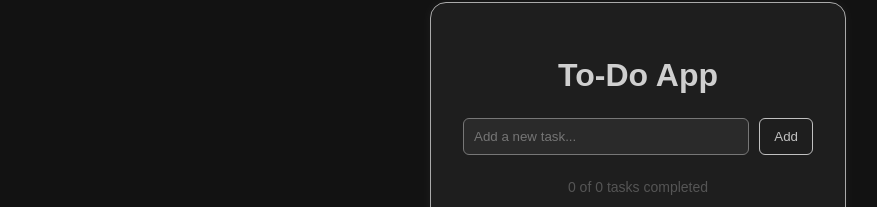
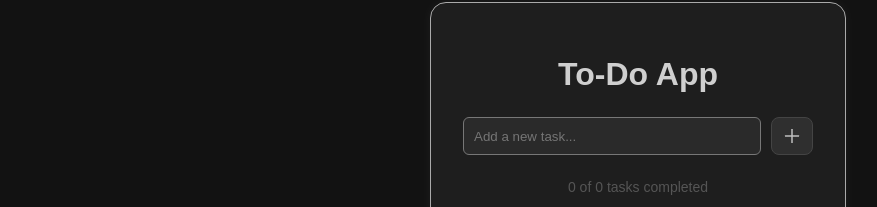
Before and after one commit to piyushdev04/MindFlow, a React (Vite) app: page / in a window 1280 px wide. Shown: the part 300-507 px from the top of the page, without its empty margins (2-879 px from the left). Built offline with nearby package versions, Linux system fonts and the light colour scheme.

Commit message:
ui update: added react-icon

```diff
--- a/package.json
+++ b/package.json
@@ -12,7 +12,8 @@
   "dependencies": {
     "framer-motion": "^12.23.24",
     "react": "^19.1.1",
-    "react-dom": "^19.1.1"
+    "react-dom": "^19.1.1",
+    "react-icons": "^5.5.0"
   },
   "devDependencies": {
     "@eslint/js": "^9.36.0",
--- a/src/App.css
+++ b/src/App.css
@@ -150,3 +150,46 @@ button:hover {
     color: #555;
     text-align: center;
 }
+
+.icon-btn {
+    background: #2f2f2f;
+    border: 1px solid #444;
+    padding: 8px 10px;
+    border-radius: 8px;
+    cursor: pointer;
+    display: flex;
+    align-items: center;
+    justify-content: center;
+}
+
+.icon-btn:hover {
+    background: #3a3a3a;
+}
+
+.left-section {
+    display: flex;
+    align-items: center;
+    gap: 10px;
+}
+
+.circle {
+    width: 18px;
+    height: 18px;
+    border-radius: 50%;
+    border: 2px solid #666;
+}
+
+.check-icon {
+    color: #6ee7b7;
+}
+
+.delete-btn {
+    background: none;
+    border: none;
+    cursor: pointer;
+    color: #aaa;
+}
+
+.delete-btn:hover {
+    color: #ff6b6b;
+}
--- a/src/App.jsx
+++ b/src/App.jsx
@@ -2,6 +2,7 @@ import { useState, useEffect } from "react";
 import "./App.css";
 import TodoItem from "./components/TodoItem";
 import { AnimatePresence } from "framer-motion";
+import { AiOutlinePlus } from "react-icons/ai"
 
 export default function App() {
   const [task, setTask] = useState("");
@@ -74,7 +75,9 @@ export default function App() {
             value={task}
             onChange={(e) => setTask(e.target.value)}
           />
-          <button onClick={addTask}>Add</button>
+          <button className="icon-btn" onClick={addTask}>
+            <AiOutlinePlus size={20} />
+          </button>
         </div>
 
         <ul className="task-list">
--- a/src/components/TodoItem.jsx
+++ b/src/components/TodoItem.jsx
@@ -1,4 +1,5 @@
 import { motion } from "framer-motion";
+import { AiOutlineDelete, AiOutlineCheck } from "react-icons/ai";
 
 export default function TodoItem({ text, completed, onToggle, onDelete }) {
     return (
@@ -10,7 +11,14 @@ export default function TodoItem({ text, completed, onToggle, onDelete }) {
             exit={{ opacity: 0, x: 20 }}
             transition={{ duration: 0.3 }}
         >
-            <span>{text}</span>
+            <div className="left-section">
+                {completed ? (
+                    <AiOutlineCheck className="check-icon" size={20} />
+                ) : (
+                    <div className="circle"></div>
+                )}
+                <span>{text}</span>
+            </div>
             <button
                 className="delete-btn"
                 onClick={(e) => {
@@ -18,7 +26,7 @@ export default function TodoItem({ text, completed, onToggle, onDelete }) {
                     onDelete();
                 }}
             >
-                ✖
+                <AiOutlineDelete size={20}/>
             </button>
         </motion.li>
     );
```
Also changed, not shown: 1 other file (tests, documents, lock files or other folders).
